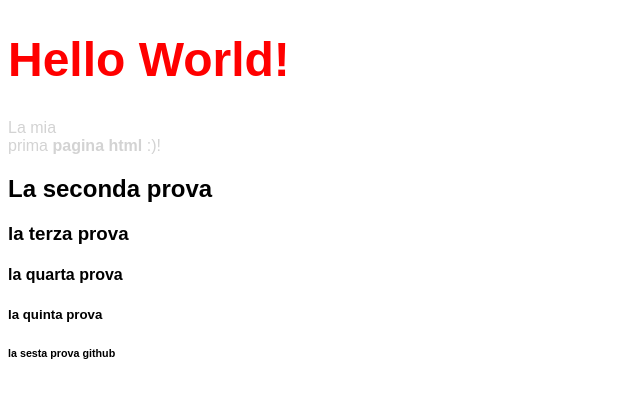
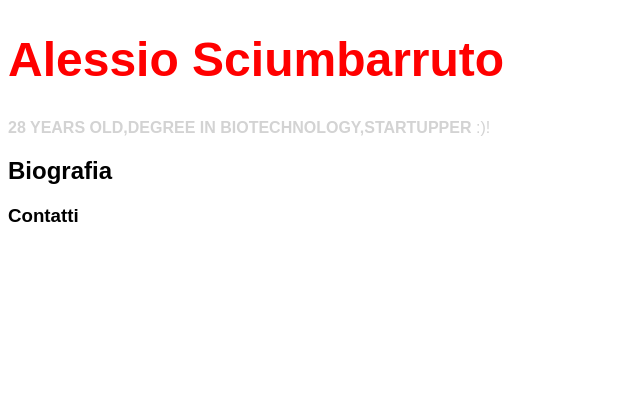
Before and after one commit to alettio87/alettio87.github.io, a plain HTML site: page index.html in a window 1280 px wide. Shown: the whole page, without its empty margins (0-640 px from the left). Drawn offline with Linux system fonts and the light colour scheme.

Commit message:
BIO E CONTATTI

```diff
--- a/index.html
+++ b/index.html
@@ -12,13 +12,10 @@
 
 
   <body>
-    <h1>Hello World!</h1>
-    <p>La mia <br/> prima<strong> pagina html </strong> :)!</p>
-    <h2>La seconda prova</h2>
-    <h3>la terza prova</h3>
-    <h4>la quarta prova</h4>
-    <h5>la quinta prova</h5>
-    <h6>la sesta prova github</h6>
+    <h1>Alessio Sciumbarruto</h1>
+    <p><strong>28 YEARS OLD,DEGREE IN BIOTECHNOLOGY,STARTUPPER</strong> :)!</p>
+    <h2>Biografia</h2>
+    <h3>Contatti</h3>
   </body>
 
 </html>
```
